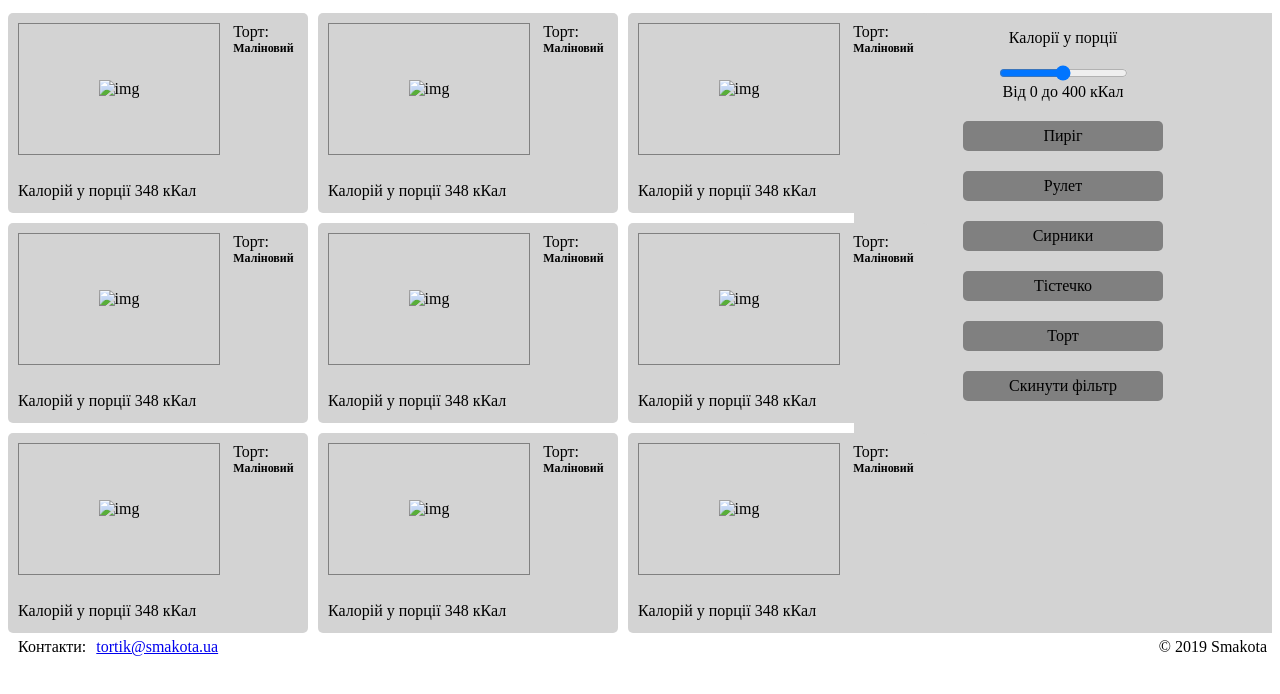
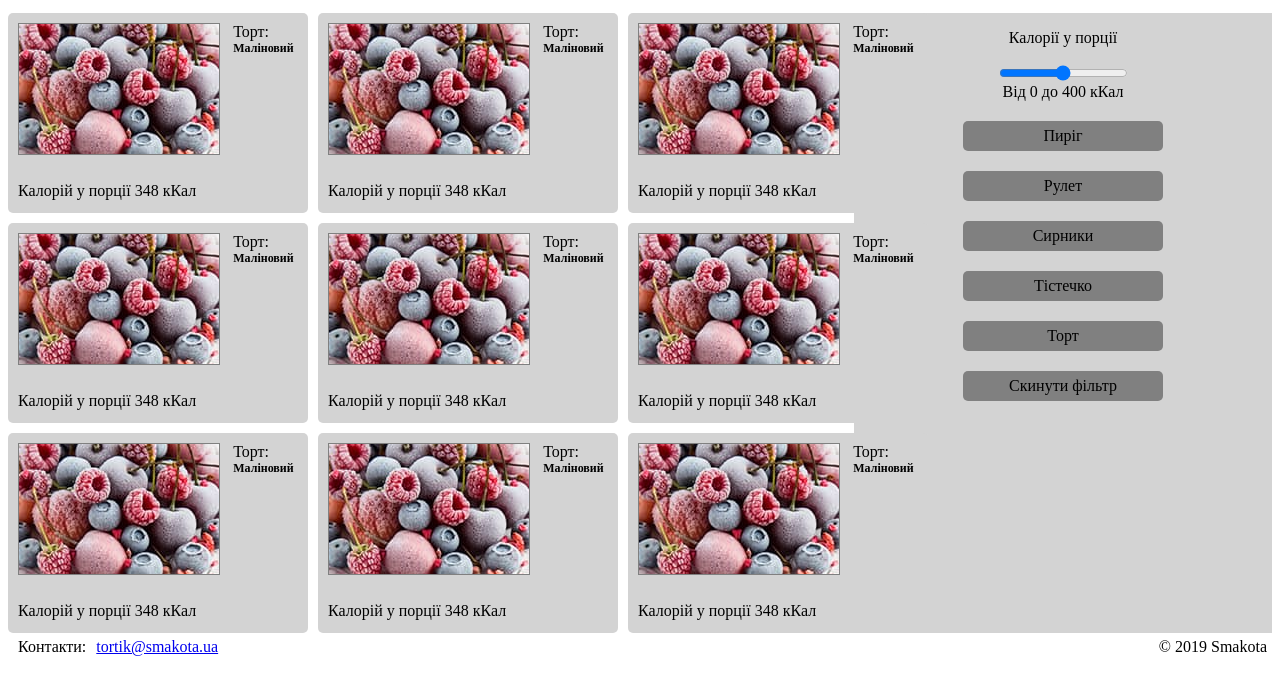
Before and after one commit to bakalynaa/bakalyna.a, a plain HTML site: page index.html in a window 1280 px wide. Shown: the part 96-790 px from the top of the page. Drawn offline with Linux system fonts and the light colour scheme.

Commit message:
Update index.html

```diff
--- a/index.html
+++ b/index.html
@@ -27,7 +27,7 @@
         <input id="tort" type="checkbox">
         <div class="cardContainer tort">
             <div class="imageContainer">
-                <img src="images/Malinoviy_tort-morozivo_600x300_61cc2028604e5.jpg" alt="img">
+                <img src="Malinoviy_tort-morozivo_600x300_61cc2028604e5.jpg" alt="img">
             </div>
             <div class="title">
                 <div>Торт:</div>
@@ -37,7 +37,7 @@
         </div>
         <div class="cardContainer tort">
             <div class="imageContainer">
-                <img src="images/Malinoviy_tort-morozivo_600x300_61cc2028604e5.jpg" alt="img">
+                <img src="Malinoviy_tort-morozivo_600x300_61cc2028604e5.jpg" alt="img">
             </div>
             <div class="title">
                 <div>Торт:</div>
@@ -47,7 +47,7 @@
         </div>
         <div class="cardContainer tort">
             <div class="imageContainer">
-                <img src="images/Malinoviy_tort-morozivo_600x300_61cc2028604e5.jpg" alt="img">
+                <img src="Malinoviy_tort-morozivo_600x300_61cc2028604e5.jpg" alt="img">
             </div>
             <div class="title">
                 <div>Торт:</div>
@@ -57,7 +57,7 @@
         </div>
         <div class="cardContainer tort">
             <div class="imageContainer">
-                <img src="images/Malinoviy_tort-morozivo_600x300_61cc2028604e5.jpg" alt="img">
+                <img src="Malinoviy_tort-morozivo_600x300_61cc2028604e5.jpg" alt="img">
             </div>
             <div class="title">
                 <div>Торт:</div>
@@ -67,7 +67,7 @@
         </div>
         <div class="cardContainer tort">
             <div class="imageContainer">
-                <img src="images/Malinoviy_tort-morozivo_600x300_61cc2028604e5.jpg" alt="img">
+                <img src="Malinoviy_tort-morozivo_600x300_61cc2028604e5.jpg" alt="img">
             </div>
             <div class="title">
                 <div>Торт:</div>
@@ -77,7 +77,7 @@
         </div>
         <div class="cardContainer tort">
             <div class="imageContainer">
-                <img src="images/Malinoviy_tort-morozivo_600x300_61cc2028604e5.jpg" alt="img">
+                <img src="Malinoviy_tort-morozivo_600x300_61cc2028604e5.jpg" alt="img">
             </div>
             <div class="title">
                 <div>Торт:</div>
@@ -87,7 +87,7 @@
         </div>
         <div class="cardContainer cupcakes">
             <div class="imageContainer">
-                <img src="images/Malinoviy_tort-morozivo_600x300_61cc2028604e5.jpg" alt="img">
+                <img src="Malinoviy_tort-morozivo_600x300_61cc2028604e5.jpg" alt="img">
             </div>
             <div class="title">
                 <div>Торт:</div>
@@ -97,7 +97,7 @@
         </div>
         <div class="cardContainer cupcakes">
             <div class="imageContainer">
-                <img src="images/Malinoviy_tort-morozivo_600x300_61cc2028604e5.jpg" alt="img">
+                <img src="Malinoviy_tort-morozivo_600x300_61cc2028604e5.jpg" alt="img">
             </div>
             <div class="title">
                 <div>Торт:</div>
@@ -107,7 +107,7 @@
         </div>
         <div class="cardContainer cupcakes">
             <div class="imageContainer">
-                <img src="images/Malinoviy_tort-morozivo_600x300_61cc2028604e5.jpg" alt="img">
+                <img src="Malinoviy_tort-morozivo_600x300_61cc2028604e5.jpg" alt="img">
             </div>
             <div class="title">
                 <div>Торт:</div>
```
